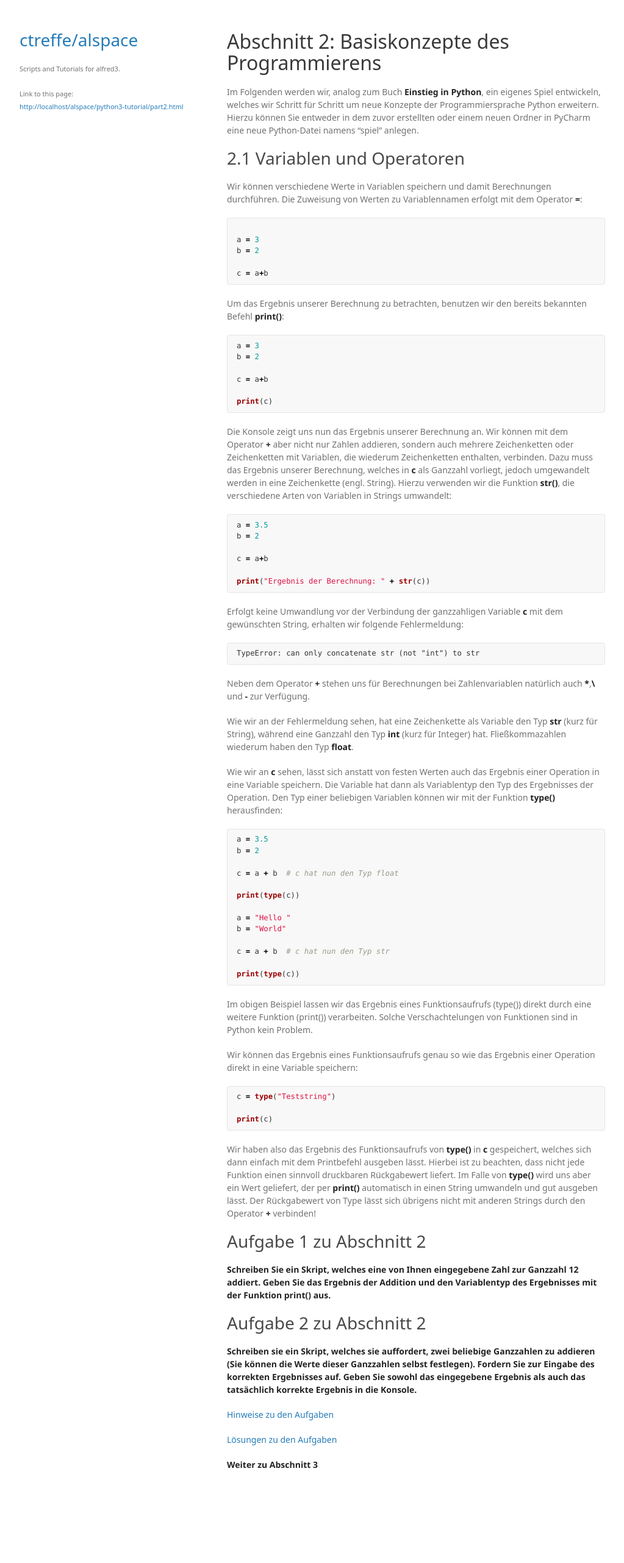
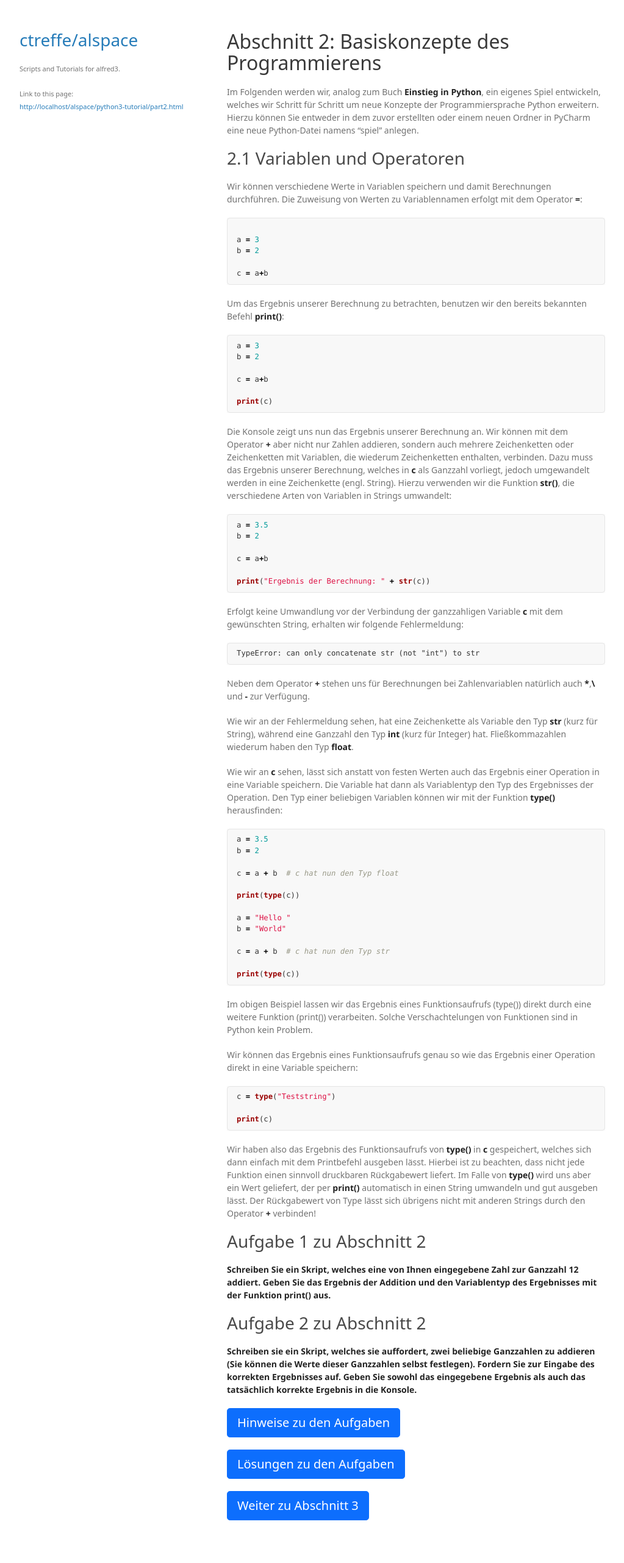
Before and after one commit to ctreffe/alspace, a Jekyll site: the page built from python3-tutorial/part2.md, in a window 1280 px wide. Shown: the whole page at 61% size, without its empty margins (128-1151 px from the left). Built offline with Jekyll 4.4.1, drawn with Linux system fonts in a browser that asks for light colours; some web fonts are replaced; our own code applies the rules of GitHub Pages for plain Markdown files; before the commit the page ends 2482 px from its top, so only the background shows below that.

Commit message:
Bootstrap 5 button-link test

```diff
--- a/python3-tutorial/part2.md
+++ b/python3-tutorial/part2.md
@@ -114,8 +114,8 @@ Ergebnis in die Konsole.**
 
 [comment]: <> ([Hinweise zu den Aufgaben]&#40;exercise-hints.md&#41;)
 
-[Hinweise zu den Aufgaben](part2_hints.md)
+<a href="part2_hints" class="btn btn-primary btn-lg" tabindex="1" role="button" aria-disabled="true">Hinweise zu den Aufgaben</a>
 
-[Lösungen zu den Aufgaben](part2_solution.md)
+<a href="part2_solutions" class="btn btn-primary btn-lg" tabindex="2" role="button" aria-disabled="true">Lösungen zu den Aufgaben</a>
 
-[**Weiter zu Abschnitt 3**](part3.md)
+<a href="part3" class="btn btn-primary btn-lg" tabindex="3" role="button" aria-disabled="true">Weiter zu Abschnitt 3</a>
```
